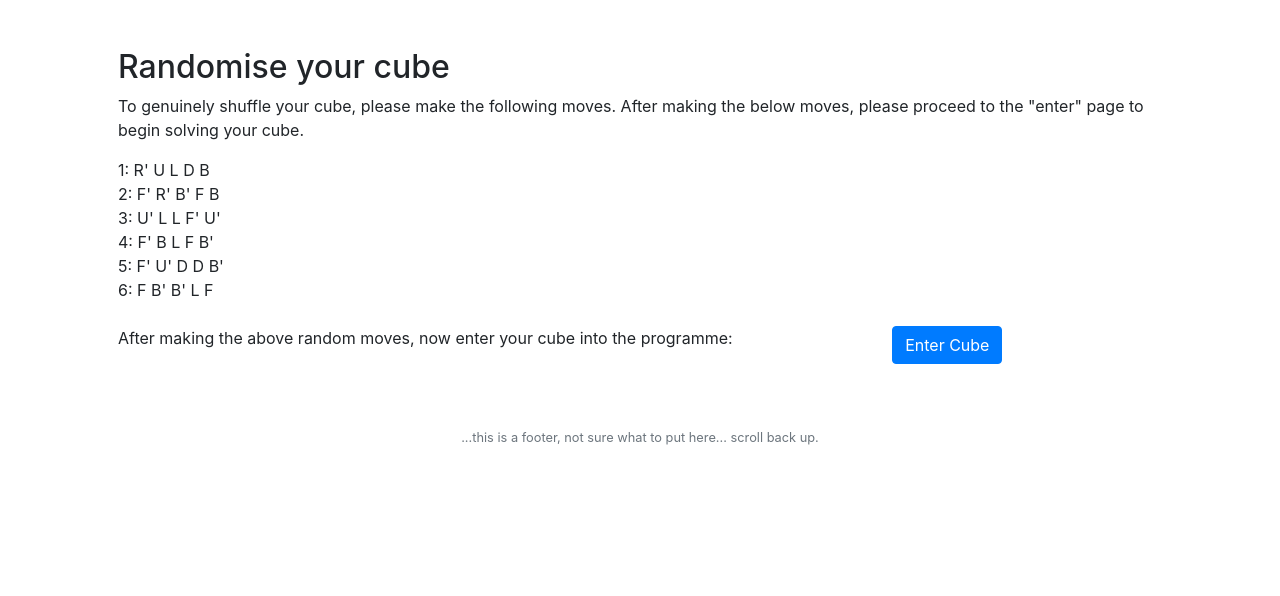
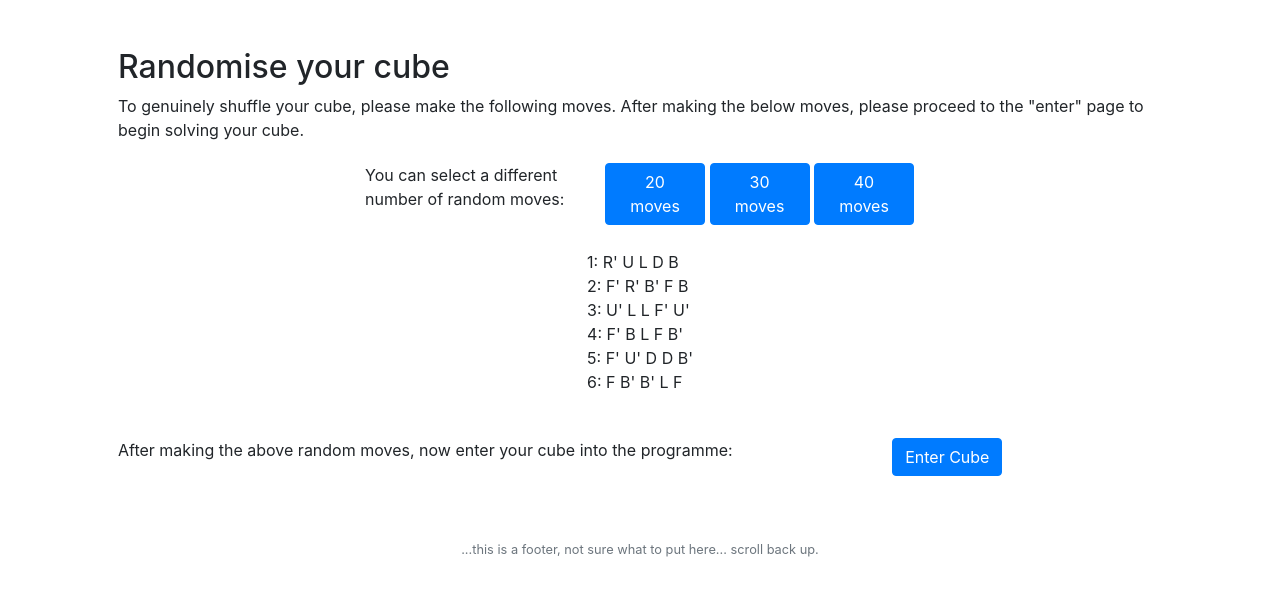
Before and after one commit to samjcox/rubiks, a Flask app: page /randomise_user_cube in a window 1280 px wide. Shown: the part 66-662 px from the top of the page. Run offline with Flask 2, Linux system fonts and the light colour scheme; a user stored in the database is signed in.

Commit message:
Optional adjustable move quantity added and formatting improved.

```diff
--- a/templates/randomiser.html
+++ b/templates/randomiser.html
@@ -6,15 +6,24 @@
 
 {% block main %}
 
-
 <h2>Randomise your cube</h2>
 <p>To genuinely shuffle your cube, please make the following moves.  After making the below moves, please proceed to the "enter" page to begin solving your cube.</p>
+    <div style="max-width:550px; margin:auto;">
+        <div class="row" style="padding: 5px 0px">
+            <div class="col-sm" style="min-width:150px;">
+                You can select a different number of random moves:
+            </div>
+            <div class="col-xs-auto centre" style="width:340px">
+                <div class="col">
+                    <a href=/randomise_user_cube/20><button style="width:100px;" class="btn btn-primary" type="button">20 moves</button></a>
+                    <a href=/randomise_user_cube/30><button style="width:100px;" class="btn btn-primary" type="button">30 moves</button></a>
+                    <a href=/randomise_user_cube/40><button style="width:100px;" class="btn btn-primary" type="button">40 moves</button></a>
+                </div>
+            </div>
+        </div>
 
-
-
-
-
-
+        <div class="card-body">
+            <p class="card-text">
             {% set characters_per_row = 5 %}
             {% set rows = ((random_moves_list| length) / characters_per_row) | int %}
             {% set final_row_characters = (random_moves_list | length) % characters_per_row %}
@@ -29,14 +38,13 @@
                 {% endfor %}
                 </br>
             {% endfor %}
-
-
+            </p>
+        </div>
+    </div>
     <br/>
     <div class="text_and_button_grid">
         <div><p>After making the above random moves, now enter your cube into the programme:</div>
         <div><a href=enter><button class="btn btn-primary" type="button">Enter Cube</button></a></p></div>
     </div>
 
-
-
 {% endblock %}
```
Lines whose indentation alone changed are shown as unchanged.
